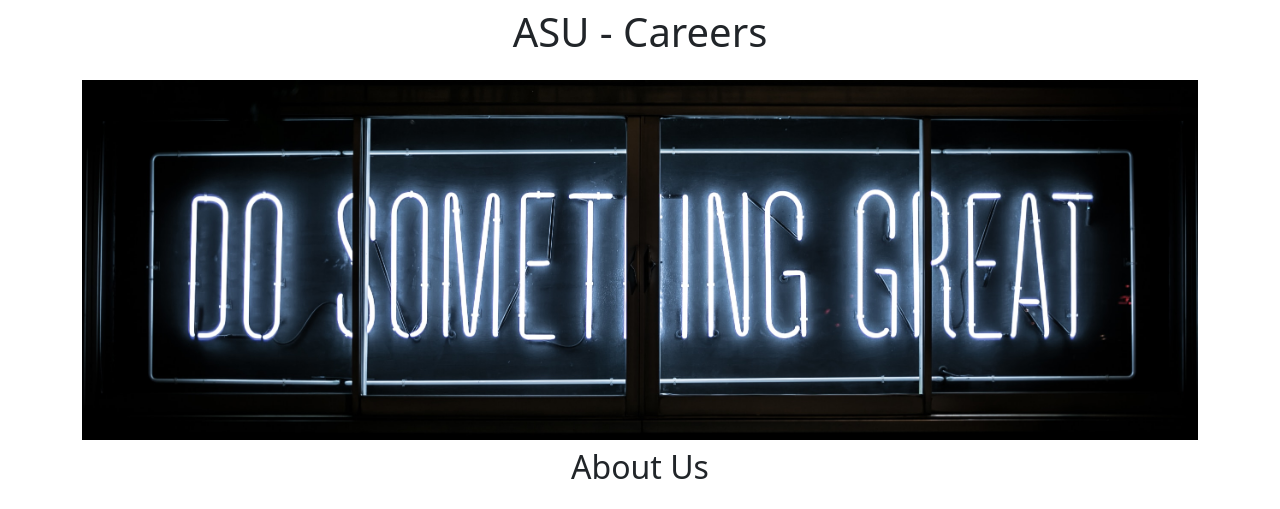
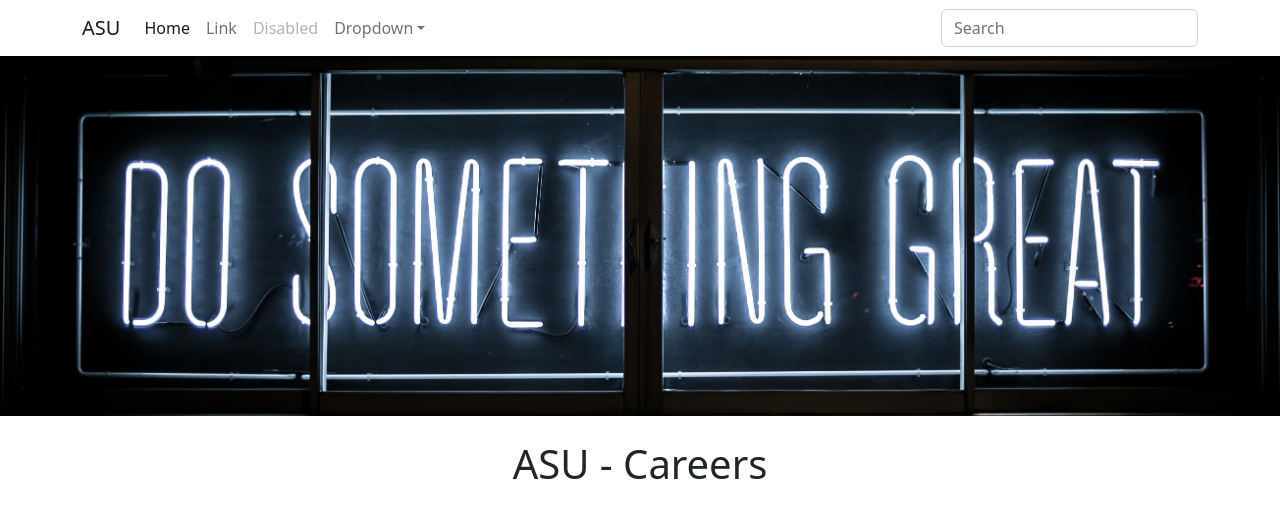
Before and after one commit to Aletien/allan-careers-website, a Flask app: page / in a window 1280 px wide. Shown: the top 509 px of the page. Run offline with Flask 3, Linux system fonts and the light colour scheme.

Commit message:
aesthetic improvements

```diff
--- /dev/null
+++ b/templates/footer.html
@@ -0,0 +1,12 @@
+<div class="container">
+  <footer class="py-3 my-4">
+    <ul class="nav justify-content-center border-bottom pb-3 mb-3">
+      <li class="nav-item"><a href="#" class="nav-link px-2 text-muted">Home</a></li>
+      <li class="nav-item"><a href="#" class="nav-link px-2 text-muted">Features</a></li>
+      <li class="nav-item"><a href="#" class="nav-link px-2 text-muted">Pricing</a></li>
+      <li class="nav-item"><a href="#" class="nav-link px-2 text-muted">FAQs</a></li>
+      <li class="nav-item"><a href="#" class="nav-link px-2 text-muted">About</a></li>
+    </ul>
+    <p class="text-center text-muted">&copy; 2023 {{company_name}}, Inc</p>
+  </footer>
+</div>
--- a/templates/home.html
+++ b/templates/home.html
@@ -11,26 +11,36 @@
       height: 360px;
       width: 100%;
       object-fit: cover;
+      margin-bottom: 16px;
     }
   </style>
 </head>
 <body>
+  {% include 'nav.html' %}
+  <img class="img-fluid" id="banner" src="https://allan-careers-website.allanbakwanamah.repl.co/static/banner.jpg" alt="Banner" height="360">
   <div class="container">
     <h1 class="text-center mt-2 mb-4">{{company_name}} - Careers</h1>
-    <img class="img-fluid" id="banner" src="https://allan-careers-website.allanbakwanamah.repl.co/static/banner.jpg" alt="Banner" height="360">
-    <h2 class="text-center mt-2 mb-4">About Us</h2>
+<div class="row" style="margin-bottom:16px;">
+  <div class="col-md-6">
     <p class="lead">Lorem ipsum dolor sit amet, consectetur adipiscing elit, sed do eiusmod tempor incididunt ut labore et dolore magna aliqua. Ut enim ad minim veniam, quis nostrud exercitation ullamco laboris nisi ut aliquip ex ea commodo consequat. Duis aute irure dolor in reprehenderit in voluptate velit esse cillum dolore eu fugiat nulla pariatur. Excepteur sint occaecat cupidatat non proident, sunt in culpa qui officia deserunt mollit anim id est laborum.</p>
+</div>
+<div class="d-none d-md-block col-md-6">
+  <img src="https://allan-careers-website.allanbakwanamah.repl.co/static/work.jpg" alt="people" style="height:320px; border-radius:4px;">
+</div>
+
+</div>
     <h2 class="text-center mt-2 mb-4">Open Positions</h2>
     <div>
       {% for job in jobs %}
         {% include 'jobitem.html' %}
       {% endfor%}
     </div>
-    <div class="text-center">
-      <button class="btn btn-primary btn-lg">Contact Us</button>
-      <p class="mt-4">Copyright 2023, {{company_name}}</p>
+    <div class="text-center mt-5">
+      <a href="mailto:etienallan@gmail.com?subject=Question%20about%20Job%20Openings&body=My%20name%3A%20%3Cyour%20name%20here%3E%0D%0A%0D%0AMy%20questions%3A%20%3CEnter%20question(s)%20here%3E%0D%0A%0D%0A" class="btn btn-primary btn-lg">Contact Us</a>
+
     </div>
   </div>
+  {% include 'footer.html' %}
 
   <script src="https://cdn.jsdelivr.net/npm/bootstrap@5.2.3/dist/js/bootstrap.bundle.min.js" integrity="sha384-kenU1KFdBIe4zVF0s0G1M5b4hcpxyD9F7jL+jjXkk+Q2h455rYXK/7HAuoJl+0I4" crossorigin="anonymous"></script>
 </body>
--- a/templates/jobitem.html
+++ b/templates/jobitem.html
@@ -7,6 +7,6 @@
       {% endif %}
   </div>
   <div class="col-3">
-    <button type="button" class="btn btn-outline-primary">Apply</button>
+    <a href="mailto:etienallan@gmail.com?subject=Application%20for%20{{job['title']}}&body=My%20name%3A%20%3Cyour%20name%20here%3E%0D%0A%0D%0AMy%20Resume%20link%3A%20%3Cresume%20link%3E%0D%0A%0D%0AMy%20LinkedIn%20link%3A%20%3Clinkedin%20link%3E%0D%0A%0D%0A" type="button" class="btn btn-outline-primary">Apply</a>
   </div>
 </div>
--- /dev/null
+++ b/templates/nav.html
@@ -0,0 +1,35 @@
+<nav class="navbar navbar-expand-lg shadow-sm fixed-top bg-white" aria-label="Fifth navbar example">
+    <div class="container">
+      <a class="navbar-brand" href="#">{{company_name}}</a>
+      <button class="navbar-toggler" type="button" data-bs-toggle="collapse" data-bs-target="#navbarsExample05" aria-controls="navbarsExample05" aria-expanded="false" aria-label="Toggle navigation">
+        <span class="navbar-toggler-icon"></span>
+      </button>
+
+      <div class="collapse navbar-collapse" id="navbarsExample05">
+        <ul class="navbar-nav me-auto mb-2 mb-lg-0">
+          <li class="nav-item">
+            <a class="nav-link active" aria-current="page" href="#">Home</a>
+          </li>
+          <li class="nav-item">
+            <a class="nav-link" href="#">Link</a>
+          </li>
+          <li class="nav-item">
+            <a class="nav-link disabled">Disabled</a>
+          </li>
+          <li class="nav-item dropdown">
+            <a class="nav-link dropdown-toggle" href="#" data-bs-toggle="dropdown" aria-expanded="false">Dropdown</a>
+            <ul class="dropdown-menu">
+              <li><a class="dropdown-item" href="#">Action</a></li>
+              <li><a class="dropdown-item" href="#">Another action</a></li>
+              <li><a class="dropdown-item" href="#">Something else here</a></li>
+            </ul>
+          </li>
+        </ul>
+        <form role="search">
+          <input class="form-control" type="search" placeholder="Search" aria-label="Search">
+        </form>
+      </div>
+    </div>
+  </nav>
+
+  <div style="height:56px"></div>
```
Also changed, not shown: 1 other file.
